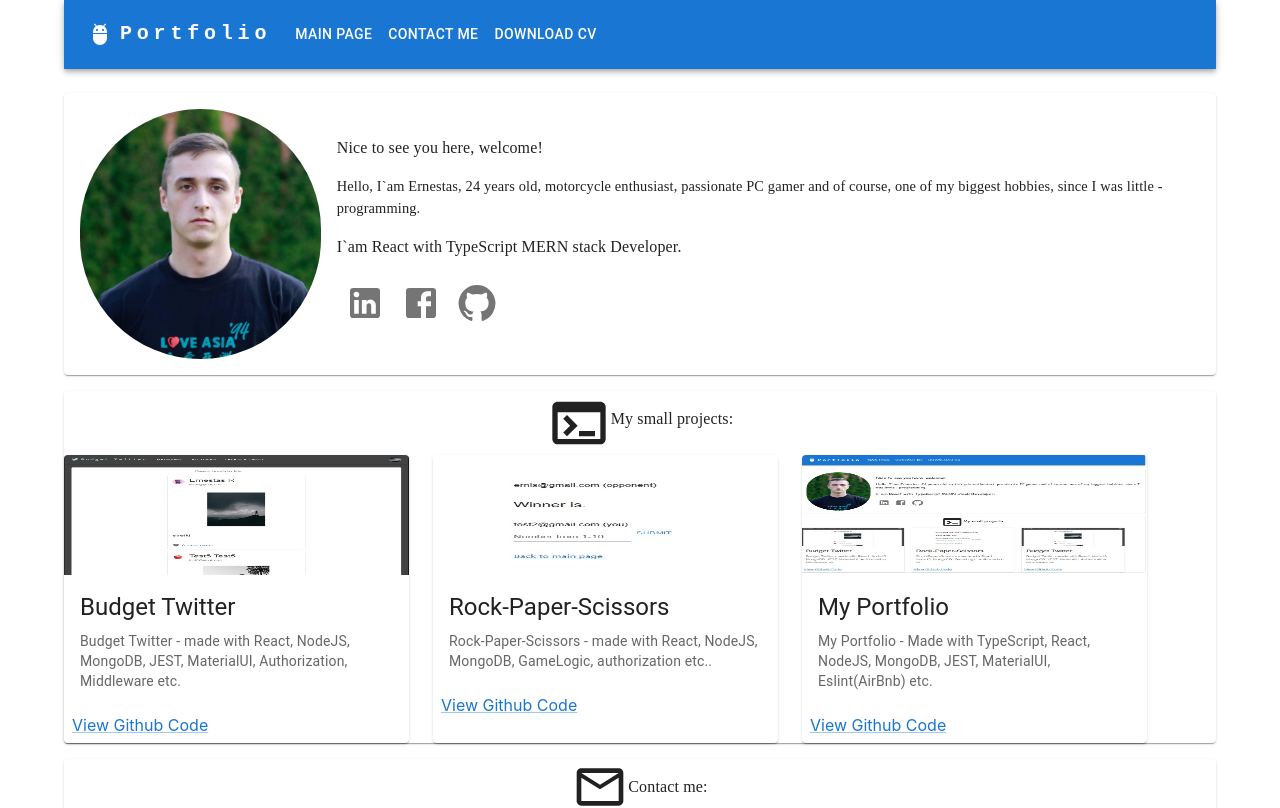
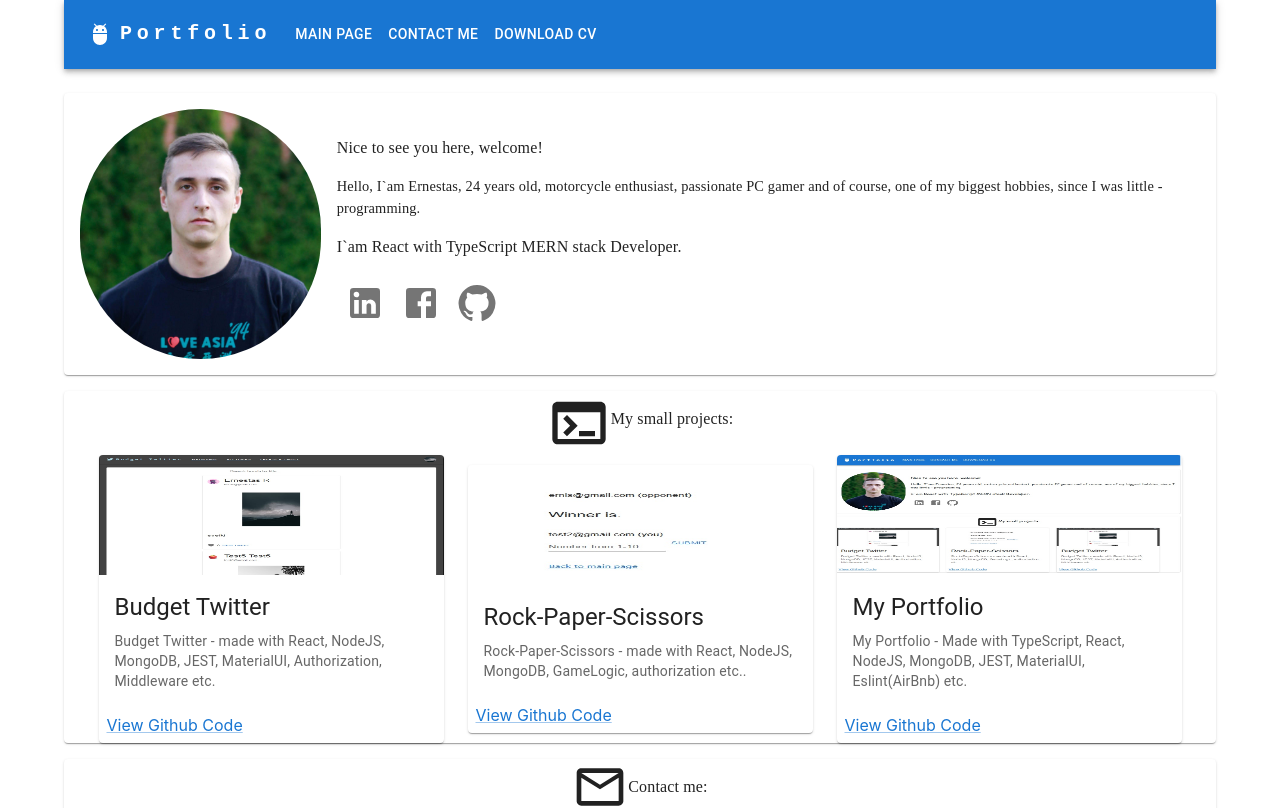
Before and after one commit to ErnestasRa/Portfolio-Page---React-TypeScript-NodeJS-MUI, a React (Create React App) app: page / in a window 1280 px wide. Shown: the top 808 px of the page. Built offline with nearby package versions, Linux system fonts and the light colour scheme.

Commit message:
chore: fixed apps-ive-build-section not aligning bug

```diff
--- a/src/components/my-apps/apps-ive-build-section.tsx
+++ b/src/components/my-apps/apps-ive-build-section.tsx
@@ -8,7 +8,15 @@ import GameRock from '../../images/gamerock.jpg';
 import PortfolioPic from '../../images/portfoliopic.jpg';
 
 const AppsIveBuiltSection:React.FC = () => (
-  <Box sx={{ display: 'flex', gap: 3, flexDirection: { xs: 'column', md: 'row' } }}>
+  <Box sx={{
+    display: 'flex',
+    gap: 3,
+    flexDirection: { xs: 'column', md: 'row' },
+    justifyContent: 'center',
+    alignContent: 'center',
+    alignItems: 'center',
+     }}
+  >
     <AppMediaCard
       image={BudgetTwitter}
       title="Budget Twitter"
```
